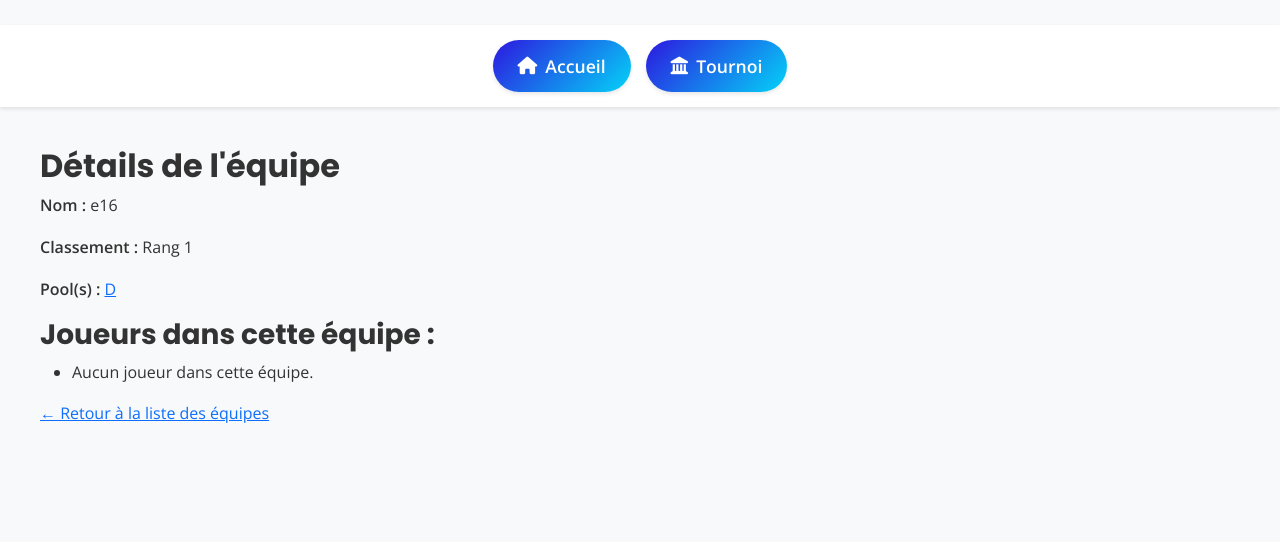
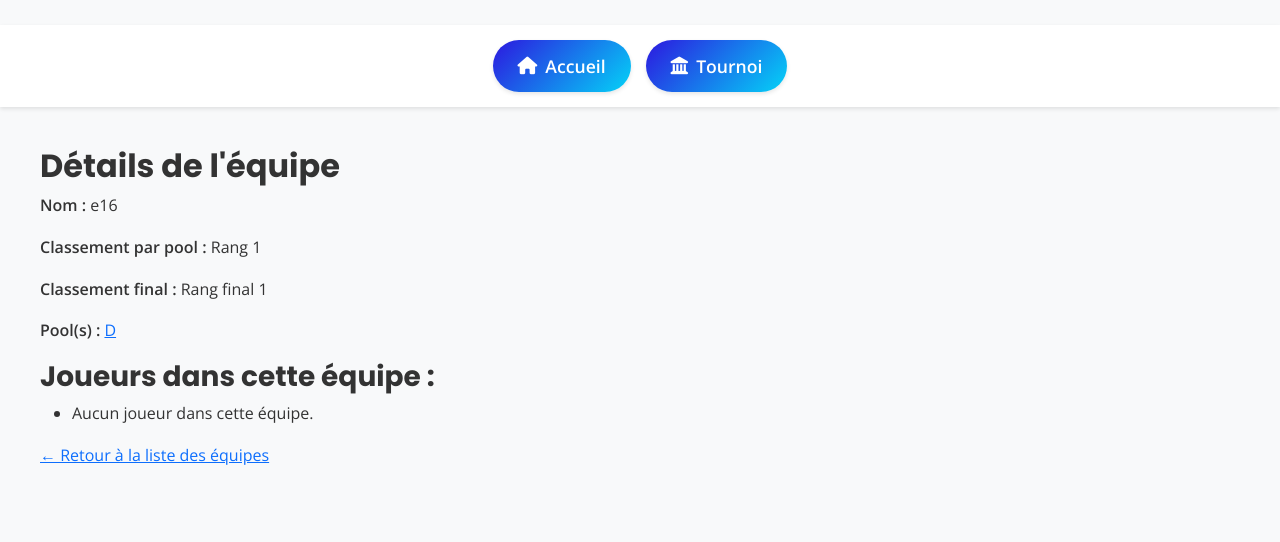
Before and after one commit to LouisAyzac/TournamentMaker, a Django app: page /TournamentMaker/teams/29/ in a window 1280 px wide. Shown: the part 375-917 px from the top of the page. Run offline with Django 5.2, Linux system fonts and the light colour scheme; data comes from the database, SQL or seed files in the repository; both versions use the stored data as it was after the commit; data that the repository does not hold is empty.

Commit message:
ajout phase final dans classement plus dans detail team

```diff
--- a/TournoiApp/TournamentMaker/templates/rankings.html
+++ b/TournoiApp/TournamentMaker/templates/rankings.html
@@ -2,6 +2,11 @@
 
 {% block content %}
   <h2>Classement par Pool</h2>
+
+  <!-- BOUTON vers le classement final -->
+  <div style="margin-bottom: 20px;">
+    <a href="{% url 'classement_final' %}" class="btn btn-primary">Voir le classement final</a>
+  </div>
 
   {% if pool_rankings %}
     {% for item in pool_rankings %}
--- a/TournoiApp/TournamentMaker/templates/teams_detail.html
+++ b/TournoiApp/TournamentMaker/templates/teams_detail.html
@@ -4,11 +4,19 @@
   <h2>Détails de l'équipe</h2>
   <p><strong>Nom :</strong> {{ team.name }}</p>
 
-  <p><strong>Classement :</strong>
+  <p><strong>Classement par pool :</strong>
     {% if ranking %}
       Rang {{ ranking.rank }}
     {% else %}
       Non classée
+    {% endif %}
+  </p>
+
+  <p><strong>Classement final :</strong>
+    {% if final_rank %}
+      Rang final {{ final_rank }}
+    {% else %}
+      Non classé dans le classement final
     {% endif %}
   </p>
 
--- a/TournoiApp/TournamentMaker/urls.py
+++ b/TournoiApp/TournamentMaker/urls.py
@@ -22,6 +22,7 @@ urlpatterns = [
     path('signup/', views.signup, name='signup'),
     path('signup/success/', views.signup_success, name='signup_success'),
     path('matchs-en-cours/', views.matchs_en_cours, name='matchs_en_cours'),
-
+    path('classement/final/', views.classement_final_view, name='classement_final'),
+    path('classement/final/', views.classement_final_view, name='rankings'),
 
 ]
--- a/TournoiApp/TournamentMaker/views.py
+++ b/TournoiApp/TournamentMaker/views.py
@@ -37,9 +37,7 @@ def teams(request):
 
     return render(request, 'teams.html', {'teams': all_teams})
 
-def scores(request):
 
-    return render(request, 'scores.html')
 
 
 from django.shortcuts import render, get_object_or_404
@@ -54,13 +52,67 @@ from TournamentMaker.models import Team, Ranking
 from TournamentMaker.models import Team, Ranking
 from django.shortcuts import get_object_or_404, render
 
+from django.shortcuts import get_object_or_404, render
+from TournamentMaker.models import Team, Ranking, Match
+
 def team_detail(request, pk):
     team = get_object_or_404(Team, pk=pk)
-    ranking = Ranking.objects.filter(team=team).first()  # Pas .ranking, mais .filter()
+    ranking = Ranking.objects.filter(team=team).first()
+
+    # Calcul du classement final (copié de ta fonction classement_final_view, mais juste pour un seul team)
+    teams = Team.objects.all()
+    points = {t.id: 0 for t in teams}
+    pool_wins = {t.id: 0 for t in teams}
+    matches = Match.objects.all()
+
+    def get_winner(match):
+        score_a = 0
+        score_b = 0
+        for i in range(1, 6):
+            sa = getattr(match, f'set{i}_team_a')
+            sb = getattr(match, f'set{i}_team_b')
+            if sa is not None and sb is not None:
+                if sa > sb:
+                    score_a += 1
+                elif sb > sa:
+                    score_b += 1
+        if score_a > score_b:
+            return match.team_a
+        elif score_b > score_a:
+            return match.team_b
+        else:
+            return None
+
+    for match in matches:
+        winner = get_winner(match)
+        if winner:
+            if match.phase == 'final':
+                points[winner.id] += 100
+            elif match.phase == 'third_place':
+                points[winner.id] += 80
+            elif match.phase == 'semi':
+                points[winner.id] += 60
+            elif match.phase == 'quarter':
+                points[winner.id] += 40
+            elif match.phase == 'pool':
+                points[winner.id] += 3
+                pool_wins[winner.id] += 1
+
+    # Tri des équipes par points pour calculer le rang final
+    sorted_teams = sorted(teams, key=lambda t: points[t.id], reverse=True)
+
+    final_ranking = {}
+    rank = 1
+    for t in sorted_teams:
+        final_ranking[t.id] = rank
+        rank += 1
+
+    final_rank = final_ranking.get(team.id)  # récupère le rang final de l'équipe affichée
 
     return render(request, 'teams_detail.html', {
         'team': team,
-        'ranking': ranking  # clé correcte ici
+        'ranking': ranking,
+        'final_rank': final_rank,
     })
 
 
@@ -298,3 +350,74 @@ def signup(request):
 
 def signup_success(request):
     return render(request, 'signup_success.html')
+
+from django.shortcuts import render
+from .admin import FinalRankingAdmin
+from .models import Ranking, Team
+# views.py
+
+from django.shortcuts import render
+from .models import Pool, Ranking
+
+from django.shortcuts import render
+from .models import Team, Match
+
+def classement_final_view(request):
+    teams = Team.objects.all()
+    points = {team.id: 0 for team in teams}
+    pool_wins = {team.id: 0 for team in teams}
+
+    matches = Match.objects.all()
+
+    def get_winner(match):
+        score_a = 0
+        score_b = 0
+        for i in range(1, 6):
+            sa = getattr(match, f'set{i}_team_a')
+            sb = getattr(match, f'set{i}_team_b')
+            if sa is not None and sb is not None:
+                if sa > sb:
+                    score_a += 1
+                elif sb > sa:
+                    score_b += 1
+        if score_a > score_b:
+            return match.team_a
+        elif score_b > score_a:
+            return match.team_b
+        else:
+            return None
+
+    for match in matches:
+        winner = get_winner(match)
+        if winner:
+            if match.phase == 'final':
+                points[winner.id] += 100
+            elif match.phase == 'third_place':
+                points[winner.id] += 80
+            elif match.phase == 'semi':
+                points[winner.id] += 60
+            elif match.phase == 'quarter':
+                points[winner.id] += 40
+            elif match.phase == 'pool':
+                points[winner.id] += 3
+                pool_wins[winner.id] += 1
+
+    # Trier les équipes par points
+    sorted_teams = sorted(teams, key=lambda t: points[t.id], reverse=True)
+
+    # Préparer final_ranking pour le template
+    final_ranking = []
+    rank = 1
+    for team in sorted_teams:
+        final_ranking.append((team, {
+            'rank': rank,
+            'wins': points[team.id],
+            'pool_wins': pool_wins[team.id],
+        }))
+        rank += 1
+
+    context = {
+        'final_ranking': final_ranking
+    }
+
+    return render(request, 'classement_final.html', context)
```
Also changed, not shown: TournoiApp/TournamentMaker/templates/classement_final.html (added, +39 -0 lines), TournoiApp/TournamentMaker/templates/scores.html (+26 -13 lines), TournoiApp/TournamentMaker/migrations/0029_match_ordre.py (added), TournoiApp/db.sqlite3.
